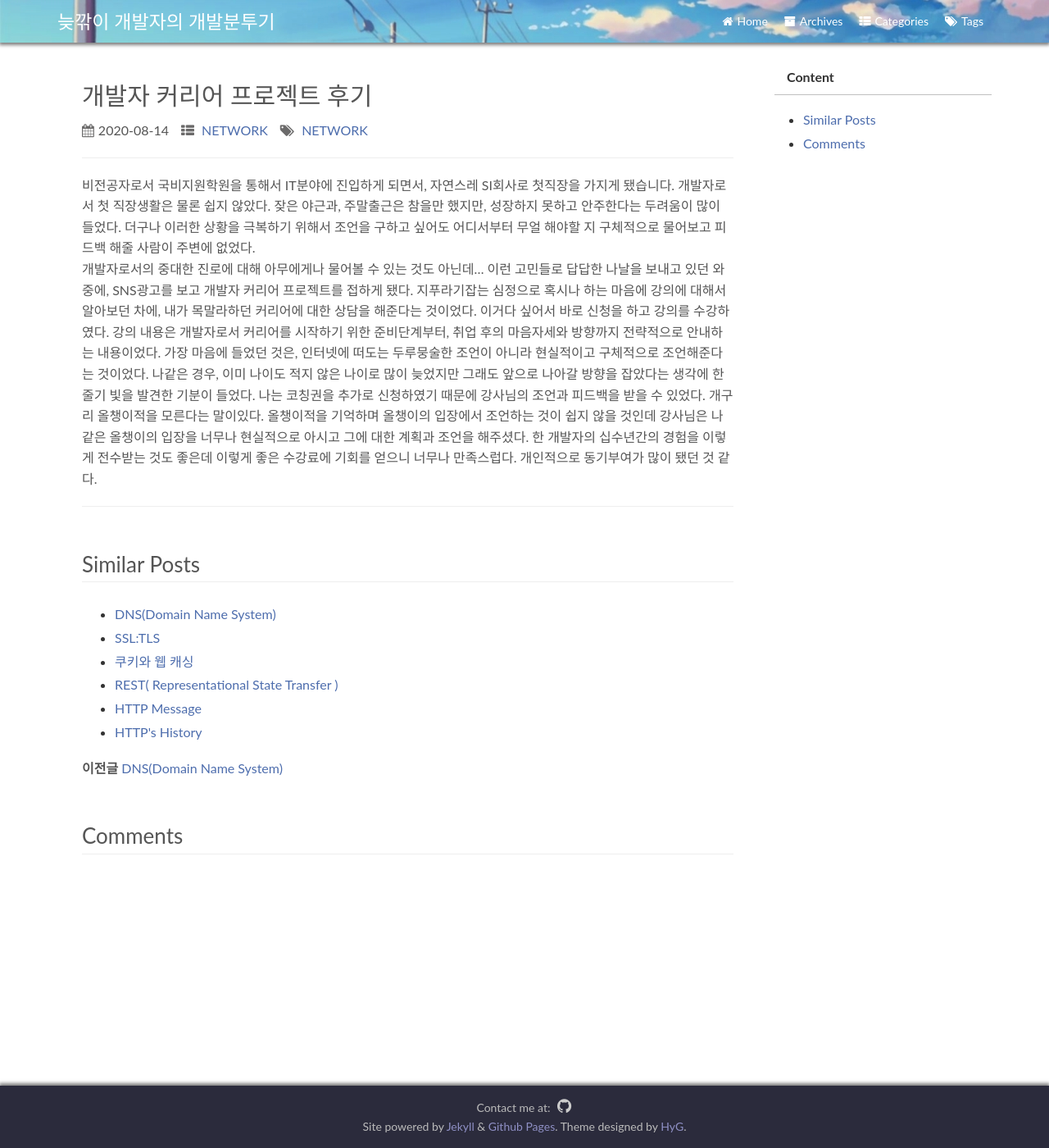
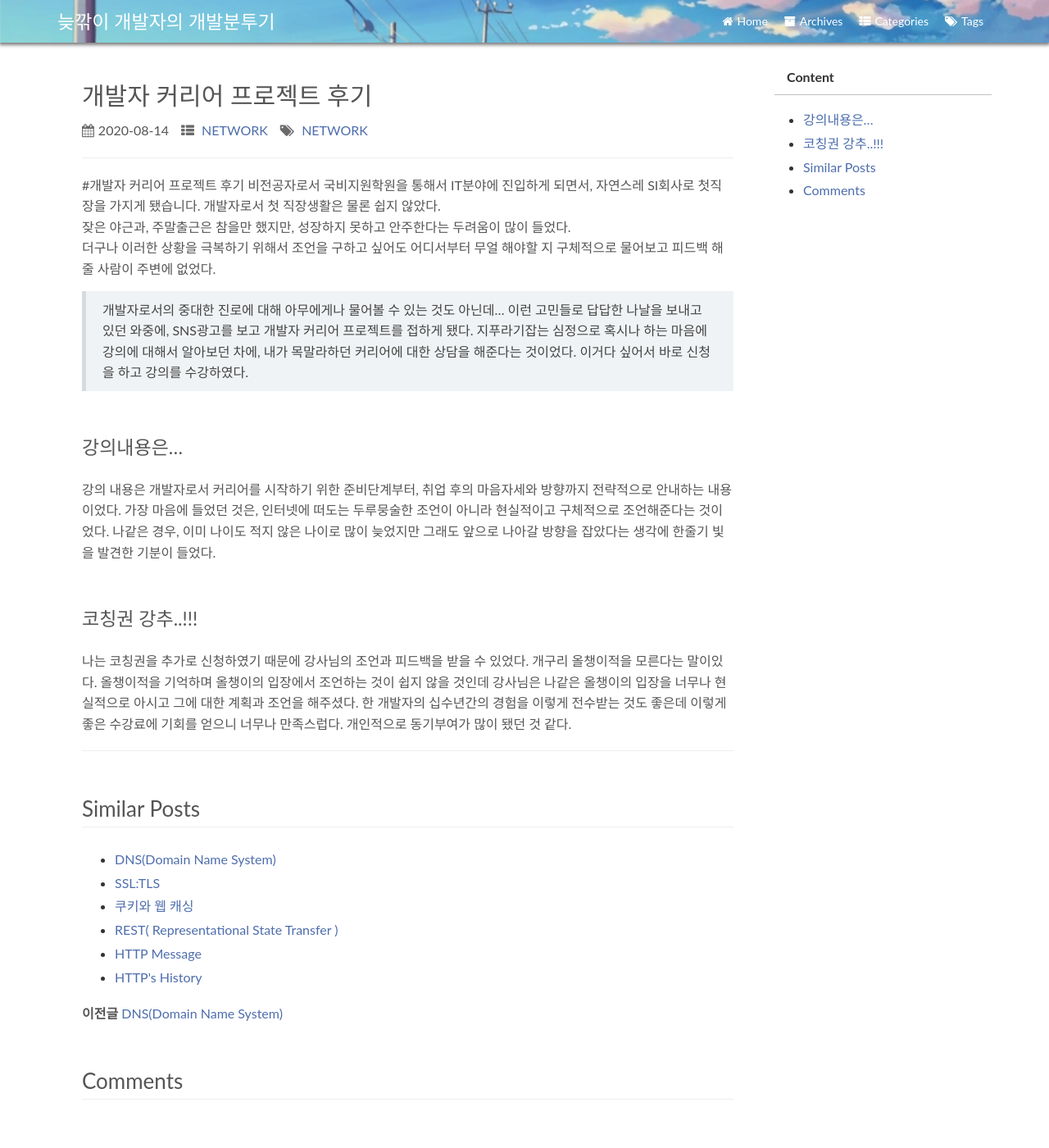
Before and after one commit to isaac1102/isaac1102.github.io, a Jekyll site: the page built from _posts/2020-08-14-sicle_review.md, in a window 1280 px wide and 1400 px high. Shown: the whole window at 82% size. Built offline with Jekyll 4.4.1, drawn with Linux system fonts in a browser that asks for light colours; comment, search, counter and statistics services are not loaded; a style sheet for code colours, icons or effects is not loaded.

Commit message:
20200814

```diff
--- a/_posts/2020-08-14-sicle_review.md
+++ b/_posts/2020-08-14-sicle_review.md
@@ -8,8 +8,15 @@ tags: NETWORK
 * content
 {:toc}
 
-비전공자로서 국비지원학원을 통해서 IT분야에 진입하게 되면서, 자연스레 SI회사로 첫직장을 가지게 됐습니다. 개발자로서 첫 직장생활은 물론 쉽지 않았다. 잦은 야근과, 주말출근은 참을만 했지만, 성장하지 못하고 안주한다는 두려움이 많이 들었다. 더구나 이러한 상황을 극복하기 위해서 조언을 구하고 싶어도 어디서부터 무얼 해야할 지 구체적으로 물어보고 피드백 해줄 사람이 주변에 없었다.
-개발자로서의 중대한 진로에 대해 아무에게나 물어볼 수 있는 것도 아닌데...
+#개발자 커리어 프로젝트 후기
+비전공자로서 국비지원학원을 통해서 IT분야에 진입하게 되면서, 자연스레 SI회사로 첫직장을 가지게 됐습니다. 개발자로서 첫 직장생활은 물론 쉽지 않았다.
+잦은 야근과, 주말출근은 참을만 했지만, 성장하지 못하고 안주한다는 두려움이 많이 들었다.
+더구나 이러한 상황을 극복하기 위해서 조언을 구하고 싶어도 어디서부터 무얼 해야할 지 구체적으로 물어보고 피드백 해줄 사람이 주변에 없었다.
+>개발자로서의 중대한 진로에 대해 아무에게나 물어볼 수 있는 것도 아닌데...
 이런 고민들로 답답한 나날을 보내고 있던 와중에, SNS광고를 보고 개발자 커리어 프로젝트를 접하게 됐다. 지푸라기잡는 심정으로 혹시나 하는 마음에 강의에 대해서 알아보던 차에, 내가 목말라하던 커리어에 대한 상담을 해준다는 것이었다. 이거다 싶어서 바로 신청을 하고 강의를 수강하였다.
+
+### 강의내용은...
 강의 내용은 개발자로서 커리어를 시작하기 위한 준비단계부터, 취업 후의 마음자세와 방향까지 전략적으로 안내하는 내용이었다. 가장 마음에 들었던 것은, 인터넷에 떠도는 두루뭉술한 조언이 아니라 현실적이고 구체적으로 조언해준다는 것이었다. 나같은 경우, 이미 나이도 적지 않은 나이로 많이 늦었지만 그래도 앞으로 나아갈 방향을 잡았다는 생각에 한줄기 빛을 발견한 기분이 들었다.
+
+### 코칭권 강추..!!!
 나는 코칭권을 추가로 신청하였기 때문에 강사님의 조언과 피드백을 받을 수 있었다. 개구리 올챙이적을 모른다는 말이있다. 올챙이적을 기억하며 올챙이의 입장에서 조언하는 것이 쉽지 않을 것인데 강사님은 나같은 올챙이의 입장을 너무나 현실적으로 아시고 그에 대한 계획과 조언을 해주셨다. 한 개발자의 십수년간의 경험을 이렇게 전수받는 것도 좋은데 이렇게 좋은 수강료에 기회를 얻으니 너무나 만족스럽다. 개인적으로 동기부여가 많이 됐던 것 같다.
```
